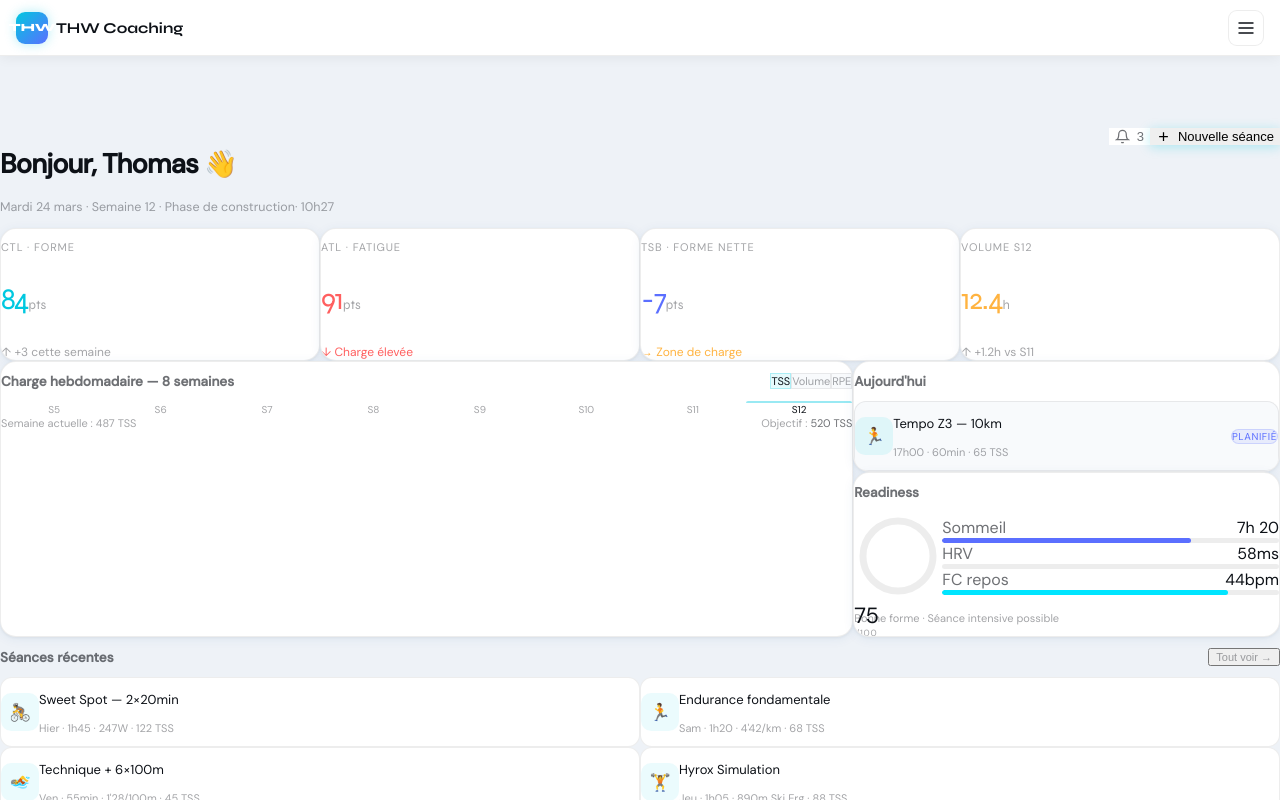
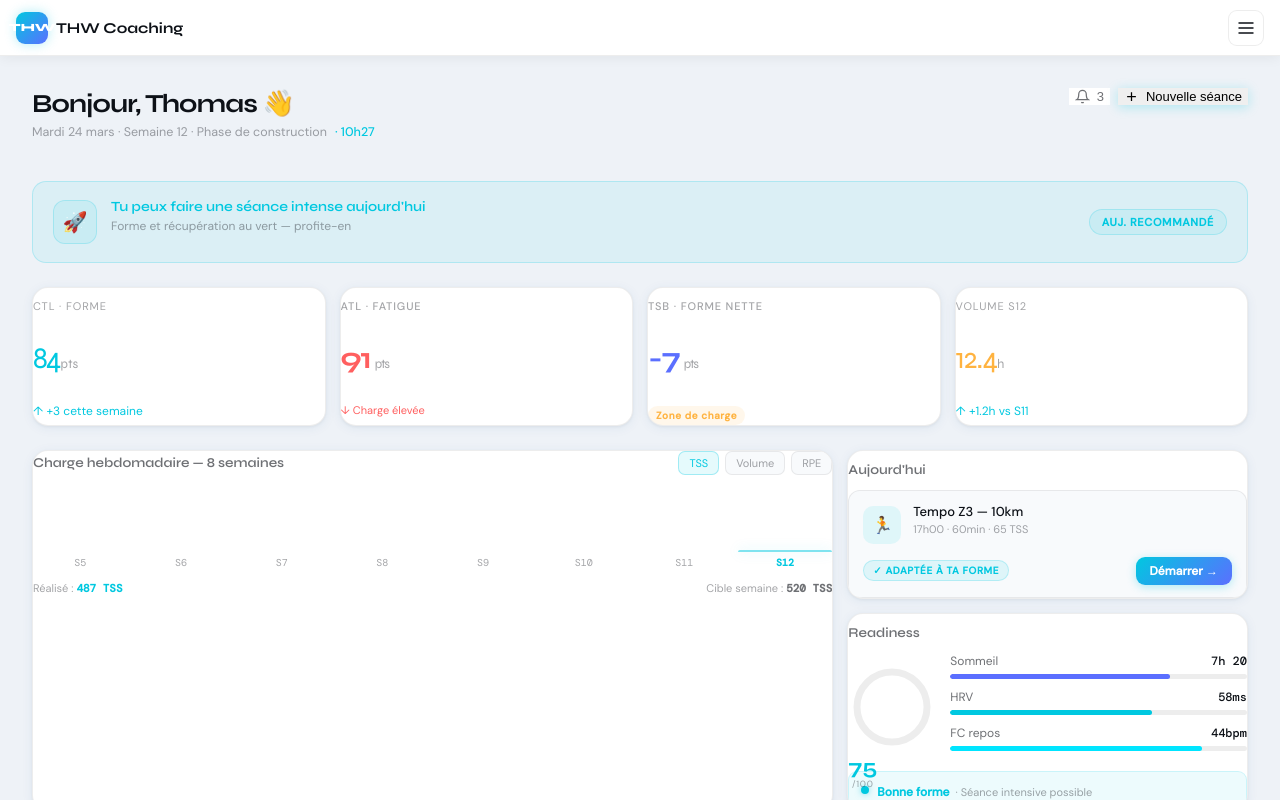
Before and after one commit to alexandreet92-lang/thw-appli, a Next.js app: page / in a window 1280 px wide. Built offline with nearby package versions, Linux system fonts and the light colour scheme.

Commit message:
Update page.tsx

```diff
--- a/src/app/page.tsx
+++ b/src/app/page.tsx
@@ -1,9 +1,14 @@
 import { Card, StatCard } from '@/components/ui/Card'
 import { Button } from '@/components/ui/Button'
 import { Badge } from '@/components/ui/Badge'
-import { cn, formatTime, getTSBColor, getReadinessLabel } from '@/lib/utils'
+import { cn, formatTime, getReadinessLabel } from '@/lib/utils'
 
 const LOAD = { ctl: 84, atl: 91, tsb: -7, volume: 12.4 }
+
+const RECOVERY = {
+  score: 75, sleep: '7h 20', hrv: '58ms', hr: '44bpm',
+  sleepPct: 74, hrvPct: 68, hrPct: 85,
+}
 
 const WEEK_BARS = [
   { label: 'S5',  pct: 55, type: 'build'    },
@@ -23,17 +28,53 @@ const SESSIONS = [
   { sport: '🏋️', name: 'Hyrox Simulation',       meta: 'Jeu · 1h05 · 890m Ski Erg · 88 TSS' },
 ]
 
-const RECOVERY = {
-  score: 75, sleep: '7h 20', hrv: '58ms', hr: '44bpm',
-  sleepPct: 74, hrvPct: 68, hrPct: 85,
+// ── Logique de recommandation ─────────────────────
+function getRecommendation(tsb: number, readiness: number) {
+  if (readiness >= 75 && tsb > -10) {
+    return {
+      text: 'Tu peux faire une séance intense aujourd\'hui',
+      sub: 'Forme et récupération au vert — profite-en',
+      color: '#00c8e0',
+      bg: 'rgba(0,200,224,0.08)',
+      border: 'rgba(0,200,224,0.20)',
+      icon: '🚀',
+    }
+  }
+  if (readiness >= 55 && tsb > -20) {
+    return {
+      text: 'Privilégie une séance modérée',
+      sub: 'Légère fatigue détectée — évite les efforts max',
+      color: '#ffb340',
+      bg: 'rgba(255,179,64,0.08)',
+      border: 'rgba(255,179,64,0.20)',
+      icon: '⚡',
+    }
+  }
+  return {
+    text: 'Récupération recommandée aujourd\'hui',
+    sub: 'Charge élevée — une séance légère ou repos',
+    color: '#ff5f5f',
+    bg: 'rgba(255,95,95,0.08)',
+    border: 'rgba(255,95,95,0.20)',
+    icon: '🔄',
+  }
 }
 
+// ── TSB zone ──────────────────────────────────────
+function getTSBZone(tsb: number) {
+  if (tsb > 5)   return { label: 'Forme optimale',      color: '#00c8e0', bg: 'rgba(0,200,224,0.10)' }
+  if (tsb > -10) return { label: 'Zone de charge',       color: '#ffb340', bg: 'rgba(255,179,64,0.10)' }
+  if (tsb > -25) return { label: 'Fatigue élevée',       color: '#ff5f5f', bg: 'rgba(255,95,95,0.10)' }
+  return               { label: 'Risque de surmenage',   color: '#cc0000', bg: 'rgba(200,0,0,0.10)' }
+}
+
+// ── Readiness Ring ────────────────────────────────
 function ReadinessRing({ score }: { score: number }) {
   const r = 35
   const c = 2 * Math.PI * r
   const off = c - (score / 100) * c
   return (
-    <div className="relative w-[88px] h-[88px] flex-shrink-0">
+    <div className="relative flex-shrink-0" style={{ width: 88, height: 88 }}>
       <svg width="88" height="88" viewBox="0 0 88 88" style={{ transform: 'rotate(-90deg)' }}>
         <circle cx="44" cy="44" r={r} fill="none" stroke="var(--border)" strokeWidth="7"/>
         <circle cx="44" cy="44" r={r} fill="none" stroke="url(#rg)" strokeWidth="7"
@@ -46,49 +87,59 @@ function ReadinessRing({ score }: { score: number }) {
         </defs>
       </svg>
       <div className="absolute inset-0 flex flex-col items-center justify-center">
-        <span className="font-display font-bold text-[22px] leading-none text-brand">{score}</span>
-        <span className="text-[9px] uppercase tracking-[0.08em] text-[var(--text-dim)]">/100</span>
+        <span style={{ fontFamily: 'Syne,sans-serif', fontWeight: 700, fontSize: 22, lineHeight: 1, color: '#00c8e0' }}>
+          {score}
+        </span>
+        <span style={{ fontSize: 9, textTransform: 'uppercase', letterSpacing: '0.08em', color: 'var(--text-dim)' }}>
+          /100
+        </span>
       </div>
     </div>
   )
 }
 
+// ── Progress bar ──────────────────────────────────
 function ProgressBar({ label, value, pct, color }: {
   label: string; value: string; pct: number; color: string
 }) {
   return (
-    <div className="mb-3 last:mb-0">
-      <div className="flex justify-between text-xs mb-1.5">
-        <span className="text-[var(--text-mid)]">{label}</span>
-        <span className="font-mono font-medium">{value}</span>
+    <div style={{ marginBottom: 10 }}>
+      <div style={{ display: 'flex', justifyContent: 'space-between', fontSize: 12, marginBottom: 5 }}>
+        <span style={{ color: 'var(--text-mid)' }}>{label}</span>
+        <span style={{ fontFamily: 'DM Mono,monospace', fontWeight: 500 }}>{value}</span>
       </div>
-      <div className="h-[5px] rounded-full overflow-hidden bg-[var(--border)]">
-        <div className={`h-full rounded-full ${color}`} style={{ width: `${pct}%` }}/>
+      <div style={{ height: 5, borderRadius: 999, overflow: 'hidden', background: 'var(--border)' }}>
+        <div className={color} style={{ height: '100%', width: `${pct}%`, borderRadius: 999 }}/>
       </div>
     </div>
   )
 }
 
+// ═══════════════════════════════════════════════════
+// PAGE
+// ═══════════════════════════════════════════════════
 export default function DashboardPage() {
   const now = new Date()
   const weekDay = now.toLocaleDateString('fr-FR', { weekday: 'long' })
   const dateStr = now.toLocaleDateString('fr-FR', { day: 'numeric', month: 'long' })
+  const reco    = getRecommendation(LOAD.tsb, RECOVERY.score)
+  const tsbZone = getTSBZone(LOAD.tsb)
 
   return (
-<div className="p-4 md:p-8 pt-[72px] md:pt-8">
+    <div style={{ padding: '32px', maxWidth: '100%' }}>
 
-      {/* Header */}
-      <div className="flex items-start justify-between mb-7">
+      {/* ── Header ── */}
+      <div style={{ display: 'flex', alignItems: 'flex-start', justifyContent: 'space-between', marginBottom: 28, flexWrap: 'wrap', gap: 12 }}>
         <div>
-          <h1 className="font-display text-[27px] font-bold tracking-[-0.03em] capitalize">
+          <h1 style={{ fontFamily: 'Syne,sans-serif', fontSize: 26, fontWeight: 700, letterSpacing: '-0.03em', margin: 0 }}>
             Bonjour, Thomas 👋
           </h1>
-          <p className="text-[12.5px] text-[var(--text-dim)] mt-1">
-            <span className="capitalize">{weekDay}</span> {dateStr} · Semaine 12 · Phase de construction
-            <span className="text-brand font-medium ml-2">· {formatTime(now)}</span>
+          <p style={{ fontSize: 12.5, color: 'var(--text-dim)', marginTop: 5 }}>
+            <span style={{ textTransform: 'capitalize' }}>{weekDay}</span> {dateStr} · Semaine 12 · Phase de construction
+            <span style={{ color: '#00c8e0', fontWeight: 500, marginLeft: 8 }}>· {formatTime(now)}</span>
           </p>
         </div>
-        <div className="flex gap-2">
+        <div style={{ display: 'flex', gap: 8 }}>
           <Button variant="ghost">
             <svg className="w-[15px] h-[15px]" viewBox="0 0 24 24" fill="none" stroke="currentColor" strokeWidth={2}>
               <path d="M18 8A6 6 0 006 8c0 7-3 9-3 9h18s-3-2-3-9M13.73 21a2 2 0 01-3.46 0"/>
@@ -104,131 +155,265 @@ export default function DashboardPage() {
         </div>
       </div>
 
-      {/* KPIs */}
-      <div className="grid grid-cols-4 gap-3.5 mb-5">
-        <StatCard label="CTL · Forme" value={LOAD.ctl} unit="pts" variant="brand"
-          sub={<span className="text-brand">↑ +3 cette semaine</span>}/>
-        <StatCard label="ATL · Fatigue" value={LOAD.atl} unit="pts" variant="red"
-          sub={<span className="text-[#ff5f5f]">↓ Charge élevée</span>}/>
-        <StatCard label="TSB · Forme nette" value={LOAD.tsb} unit="pts" variant="blue"
-          sub={<span className={getTSBColor(LOAD.tsb)}>→ Zone de charge</span>}/>
-        <StatCard label="Volume S12" value={LOAD.volume} unit="h" variant="orange"
-          sub={<span className="text-brand">↑ +1.2h vs S11</span>}/>
+      {/* ── 1. RECOMMANDATION DU JOUR ── */}
+      <div style={{
+        padding: '16px 20px',
+        borderRadius: 14,
+        background: reco.bg,
+        border: `1px solid ${reco.border}`,
+        marginBottom: 24,
+        display: 'flex',
+        alignItems: 'center',
+        gap: 14,
+      }}>
+        <div style={{
+          width: 44, height: 44, borderRadius: 12, flexShrink: 0,
+          background: reco.bg, border: `1px solid ${reco.border}`,
+          display: 'flex', alignItems: 'center', justifyContent: 'center',
+          fontSize: 20,
+        }}>
+          {reco.icon}
+        </div>
+        <div style={{ flex: 1 }}>
+          <p style={{ fontFamily: 'Syne,sans-serif', fontWeight: 600, fontSize: 14, color: reco.color, margin: 0 }}>
+            {reco.text}
+          </p>
+          <p style={{ fontSize: 12, color: 'var(--text-dim)', marginTop: 3 }}>
+            {reco.sub}
+          </p>
+        </div>
+        <div style={{
+          padding: '5px 12px', borderRadius: 20,
+          background: reco.bg, border: `1px solid ${reco.border}`,
+          fontSize: 11, fontWeight: 600, color: reco.color,
+          textTransform: 'uppercase', letterSpacing: '0.06em', flexShrink: 0,
+        }}>
+          Auj. recommandé
+        </div>
       </div>
 
-      {/* Charge + Readiness */}
-      <div className="grid grid-cols-[2fr_1fr] gap-3.5 mb-5">
+      {/* ── 2. KPIs ── */}
+      <div style={{ display: 'grid', gridTemplateColumns: 'repeat(4,1fr)', gap: 14, marginBottom: 24 }}>
+        <StatCard label="CTL · Forme" value={LOAD.ctl} unit="pts" variant="brand"
+          sub={<span style={{ color: '#00c8e0' }}>↑ +3 cette semaine</span>}/>
+
+        {/* ATL avec zone couleur */}
+        <Card variant="red">
+          <p style={{ fontSize: 11, fontWeight: 500, letterSpacing: '0.08em', textTransform: 'uppercase', color: 'var(--text-dim)', marginBottom: 10 }}>
+            ATL · Fatigue
+          </p>
+          <p style={{ fontFamily: 'Syne,sans-serif', fontSize: 30, fontWeight: 700, letterSpacing: '-0.04em', lineHeight: 1, color: '#ff5f5f' }}>
+            {LOAD.atl}<span style={{ fontSize: 13, fontWeight: 400, color: 'var(--text-dim)', marginLeft: 4 }}>pts</span>
+          </p>
+          <div style={{ marginTop: 8, display: 'flex', alignItems: 'center', gap: 6 }}>
+            <span style={{ fontSize: 11, color: '#ff5f5f' }}>↓ Charge élevée</span>
+          </div>
+        </Card>
+
+        {/* TSB avec zone */}
+        <Card variant="blue">
+          <p style={{ fontSize: 11, fontWeight: 500, letterSpacing: '0.08em', textTransform: 'uppercase', color: 'var(--text-dim)', marginBottom: 10 }}>
+            TSB · Forme nette
+          </p>
+          <p style={{ fontFamily: 'Syne,sans-serif', fontSize: 30, fontWeight: 700, letterSpacing: '-0.04em', lineHeight: 1, color: '#5b6fff' }}>
+            {LOAD.tsb}<span style={{ fontSize: 13, fontWeight: 400, color: 'var(--text-dim)', marginLeft: 4 }}>pts</span>
+          </p>
+          <div style={{ marginTop: 8 }}>
+            <span style={{
+              display: 'inline-block', padding: '3px 8px', borderRadius: 20,
+              background: tsbZone.bg, color: tsbZone.color,
+              fontSize: 10, fontWeight: 600, letterSpacing: '0.06em',
+            }}>
+              {tsbZone.label}
+            </span>
+          </div>
+        </Card>
+
+        <StatCard label="Volume S12" value={LOAD.volume} unit="h" variant="orange"
+          sub={<span style={{ color: '#00c8e0' }}>↑ +1.2h vs S11</span>}/>
+      </div>
+
+      {/* ── 3. Charge + Droite ── */}
+      <div style={{ display: 'grid', gridTemplateColumns: '2fr 1fr', gap: 14, marginBottom: 24 }}>
+
+        {/* Graph charge */}
         <Card>
-          <div className="flex items-center justify-between mb-3.5">
-            <h2 className="font-display text-[13.5px] font-semibold text-[var(--text-mid)]">
+          <div style={{ display: 'flex', alignItems: 'center', justifyContent: 'space-between', marginBottom: 14 }}>
+            <h2 style={{ fontFamily: 'Syne,sans-serif', fontSize: 13.5, fontWeight: 600, color: 'var(--text-mid)', margin: 0 }}>
               Charge hebdomadaire — 8 semaines
             </h2>
-            <div className="flex gap-1.5">
+            <div style={{ display: 'flex', gap: 6 }}>
               {['TSS', 'Volume', 'RPE'].map((t, i) => (
-                <span key={t} className={cn(
-                  'text-[11px] px-2.5 py-1 rounded-tag border cursor-pointer transition-all',
-                  i === 0
-                    ? 'bg-[rgba(0,200,224,0.10)] border-[rgba(0,200,224,0.25)] text-brand'
-                    : 'bg-[var(--bg-card2)] border-[var(--border)] text-[var(--text-dim)] hover:text-brand hover:border-brand'
-                )}>
+                <span key={t} style={{
+                  fontSize: 11, padding: '4px 10px', borderRadius: 7,
+                  border: '1px solid',
+                  borderColor: i === 0 ? 'rgba(0,200,224,0.3)' : 'var(--border)',
+                  background: i === 0 ? 'rgba(0,200,224,0.10)' : 'var(--bg-card2)',
+                  color: i === 0 ? '#00c8e0' : 'var(--text-dim)',
+                  cursor: 'pointer',
+                }}>
                   {t}
                 </span>
               ))}
             </div>
           </div>
-          <div className="flex items-end gap-1.5 h-20">
+
+          <div style={{ display: 'flex', alignItems: 'flex-end', gap: 6, height: 80 }}>
             {WEEK_BARS.map((b) => (
-              <div key={b.label} className="flex-1 flex flex-col items-center gap-1">
-                <div
-                  className="w-full rounded-t-[4px] hover:brightness-125 transition-all"
-                  style={{
-                    height: `${b.pct}%`,
-                    background: b.type === 'current'
-                      ? 'linear-gradient(180deg,rgba(0,200,224,0.85),rgba(0,200,224,0.30))'
-                      : b.type === 'recovery'
-                        ? 'linear-gradient(180deg,rgba(0,200,224,0.55),rgba(0,200,224,0.18))'
-                        : 'linear-gradient(180deg,rgba(91,111,255,0.60),rgba(91,111,255,0.20))',
-                    border: b.type === 'current' ? '1px solid rgba(0,200,224,0.4)' : 'none',
-                  }}
-                />
-                <span className={cn('text-[10px] font-mono',
-                  b.type === 'current' ? 'text-brand' : 'text-[var(--text-dim)]')}>
+              <div key={b.label} style={{ flex: 1, display: 'flex', flexDirection: 'column', alignItems: 'center', gap: 4 }}>
+                <div style={{
+                  width: '100%',
+                  height: `${b.pct}%`,
+                  borderRadius: '4px 4px 0 0',
+                  background: b.type === 'current'
+                    ? 'linear-gradient(180deg,rgba(0,200,224,0.9),rgba(0,200,224,0.35))'
+                    : b.type === 'recovery'
+                      ? 'linear-gradient(180deg,rgba(0,200,224,0.5),rgba(0,200,224,0.15))'
+                      : 'linear-gradient(180deg,rgba(91,111,255,0.55),rgba(91,111,255,0.18))',
+                  border: b.type === 'current' ? '1px solid rgba(0,200,224,0.5)' : 'none',
+                  boxShadow: b.type === 'current' ? '0 0 12px rgba(0,200,224,0.25)' : 'none',
+                }}/>
+                <span style={{
+                  fontSize: 10, fontFamily: 'DM Mono,monospace',
+                  color: b.type === 'current' ? '#00c8e0' : 'var(--text-dim)',
+                  fontWeight: b.type === 'current' ? 600 : 400,
+                }}>
                   {b.label}
                 </span>
               </div>
             ))}
           </div>
-          <div className="flex justify-between mt-3 text-[11px] text-[var(--text-dim)]">
-            <span>Semaine actuelle : <span className="text-brand font-semibold font-mono">487 TSS</span></span>
-            <span>Objectif : <span className="text-[var(--text-mid)]">520 TSS</span></span>
+
+          <div style={{ display: 'flex', justifyContent: 'space-between', marginTop: 12, fontSize: 11, color: 'var(--text-dim)' }}>
+            <span>Réalisé : <strong style={{ color: '#00c8e0', fontFamily: 'DM Mono,monospace' }}>487 TSS</strong></span>
+            <span>Cible semaine : <strong style={{ color: 'var(--text-mid)', fontFamily: 'DM Mono,monospace' }}>520 TSS</strong></span>
           </div>
         </Card>
 
-        <div className="flex flex-col gap-3.5">
+        {/* Colonne droite */}
+        <div style={{ display: 'flex', flexDirection: 'column', gap: 14 }}>
+
+          {/* Aujourd'hui amélioré */}
           <Card>
-            <h2 className="font-display text-[13.5px] font-semibold text-[var(--text-mid)] mb-3">
+            <h2 style={{ fontFamily: 'Syne,sans-serif', fontSize: 13.5, fontWeight: 600, color: 'var(--text-mid)', marginBottom: 12 }}>
               Aujourd'hui
             </h2>
-            <div className={cn(
-              'flex items-center gap-3 p-3 rounded-[12px] cursor-pointer transition-all',
-              'bg-[var(--bg-card2)] border border-[var(--border)] hover:border-brand'
-            )}>
-              <div className="w-[38px] h-[38px] rounded-[10px] bg-[rgba(0,200,224,0.10)] flex items-center justify-center text-[17px]">
-                🏃
+            <div style={{
+              padding: '12px 14px', borderRadius: 12,
+              background: 'var(--bg-card2)',
+              border: '1px solid var(--border)',
+              cursor: 'pointer',
+            }}>
+              <div style={{ display: 'flex', alignItems: 'center', gap: 12, marginBottom: 10 }}>
+                <div style={{
+                  width: 38, height: 38, borderRadius: 10,
+                  background: 'rgba(0,200,224,0.10)',
+                  display: 'flex', alignItems: 'center', justifyContent: 'center', fontSize: 17, flexShrink: 0,
+                }}>
+                  🏃
+                </div>
+                <div style={{ flex: 1, minWidth: 0 }}>
+                  <p style={{ fontSize: 13, fontWeight: 500, margin: 0, overflow: 'hidden', textOverflow: 'ellipsis', whiteSpace: 'nowrap' }}>
+                    Tempo Z3 — 10km
+                  </p>
+                  <p style={{ fontSize: 11, color: 'var(--text-dim)', marginTop: 2 }}>17h00 · 60min · 65 TSS</p>
+                </div>
               </div>
-              <div className="flex-1 min-w-0">
-                <p className="text-[13px] font-medium truncate">Tempo Z3 — 10km</p>
-                <p className="text-[11px] text-[var(--text-dim)]">17h00 · 60min · 65 TSS</p>
+
+              {/* Badge adapté + bouton */}
+              <div style={{ display: 'flex', alignItems: 'center', justifyContent: 'space-between', gap: 8 }}>
+                <span style={{
+                  display: 'inline-flex', alignItems: 'center', gap: 4,
+                  padding: '3px 9px', borderRadius: 20,
+                  background: 'rgba(0,200,224,0.10)',
+                  border: '1px solid rgba(0,200,224,0.20)',
+                  fontSize: 10, fontWeight: 600, color: '#00c8e0',
+                  textTransform: 'uppercase', letterSpacing: '0.06em',
+                }}>
+                  ✓ Adaptée à ta forme
+                </span>
+                <button style={{
+                  padding: '6px 14px', borderRadius: 9,
+                  background: 'linear-gradient(135deg, #00c8e0, #5b6fff)',
+                  border: 'none', cursor: 'pointer',
+                  color: '#fff', fontSize: 12, fontWeight: 600,
+                  fontFamily: 'DM Sans,sans-serif',
+                  boxShadow: '0 2px 10px rgba(0,200,224,0.3)',
+                }}>
+                  Démarrer →
+                </button>
               </div>
-              <Badge variant="blue">Planifié</Badge>
             </div>
           </Card>
 
+          {/* Readiness amélioré */}
           <Card>
-            <h2 className="font-display text-[13.5px] font-semibold text-[var(--text-mid)] mb-3">
+            <h2 style={{ fontFamily: 'Syne,sans-serif', fontSize: 13.5, fontWeight: 600, color: 'var(--text-mid)', marginBottom: 12 }}>
               Readiness
             </h2>
-            <div className="flex items-center gap-4">
+            <div style={{ display: 'flex', alignItems: 'center', gap: 14, marginBottom: 10 }}>
               <ReadinessRing score={RECOVERY.score} />
-              <div className="flex-1">
+              <div style={{ flex: 1 }}>
                 <ProgressBar label="Sommeil" value={RECOVERY.sleep} pct={RECOVERY.sleepPct} color="bg-[#5b6fff]"/>
-                <ProgressBar label="HRV" value={RECOVERY.hrv} pct={RECOVERY.hrvPct} color="bg-brand"/>
+                <ProgressBar label="HRV" value={RECOVERY.hrv} pct={RECOVERY.hrvPct} color="bg-[#00c8e0]"/>
                 <ProgressBar label="FC repos" value={RECOVERY.hr} pct={RECOVERY.hrPct} color="bg-[#00e5ff]"/>
               </div>
             </div>
-            <p className="mt-3 text-[11px] text-[var(--text-dim)] flex items-center gap-2">
-              <span className="w-2 h-2 rounded-full bg-brand inline-block shadow-brand-sm"/>
-              {getReadinessLabel(RECOVERY.score)} · Séance intensive possible
-            </p>
+            <div style={{
+              padding: '8px 12px', borderRadius: 9,
+              background: 'rgba(0,200,224,0.07)',
+              border: '1px solid rgba(0,200,224,0.15)',
+              display: 'flex', alignItems: 'center', gap: 8,
+            }}>
+              <span style={{ width: 8, height: 8, borderRadius: '50%', background: '#00c8e0', flexShrink: 0, boxShadow: '0 0 6px rgba(0,200,224,0.5)' }}/>
+              <div>
+                <span style={{ fontSize: 12, fontWeight: 600, color: '#00c8e0' }}>
+                  {getReadinessLabel(RECOVERY.score)}
+                </span>
+                <span style={{ fontSize: 11, color: 'var(--text-dim)', marginLeft: 6 }}>
+                  · Séance intensive possible
+                </span>
+              </div>
+            </div>
           </Card>
         </div>
       </div>
 
-      {/* Séances récentes */}
-      <div className="flex items-center justify-between mb-3.5">
-        <h2 className="font-display text-[13.5px] font-semibold text-[var(--text-mid)]">
+      {/* ── 4. Séances récentes ── */}
+      <div style={{ display: 'flex', alignItems: 'center', justifyContent: 'space-between', marginBottom: 14 }}>
+        <h2 style={{ fontFamily: 'Syne,sans-serif', fontSize: 13.5, fontWeight: 600, color: 'var(--text-mid)', margin: 0 }}>
           Séances récentes
         </h2>
-        <button className="text-[11px] text-[var(--text-dim)] hover:text-brand transition-colors">
+        <button style={{ fontSize: 11, color: 'var(--text-dim)', background: 'none', border: 'none', cursor: 'pointer' }}>
           Tout voir →
         </button>
       </div>
 
-      <div className="grid grid-cols-2 gap-3.5">
+      <div style={{ display: 'grid', gridTemplateColumns: '1fr 1fr', gap: 14 }}>
         {SESSIONS.map((s, i) => (
-          <div key={i} className={cn(
-            'flex items-center gap-3 p-3 rounded-[12px] cursor-pointer transition-all',
-            'bg-[var(--bg-card)] border border-[var(--border)] shadow-card',
-            'hover:border-brand hover:shadow-brand-sm'
-          )}>
-            <div className="w-[38px] h-[38px] rounded-[10px] bg-[rgba(0,200,224,0.08)] flex items-center justify-center text-[17px]">
+          <div key={i} style={{
+            display: 'flex', alignItems: 'center', gap: 12,
+            padding: '12px 14px', borderRadius: 12, cursor: 'pointer',
+            background: 'var(--bg-card)',
+            border: '1px solid var(--border)',
+            boxShadow: 'var(--shadow-card)',
+            transition: 'all 0.2s',
+          }}>
+            <div style={{
+              width: 38, height: 38, borderRadius: 10,
+              background: 'rgba(0,200,224,0.08)',
+              display: 'flex', alignItems: 'center', justifyContent: 'center',
+              fontSize: 17, flexShrink: 0,
+            }}>
               {s.sport}
             </div>
-            <div className="flex-1 min-w-0">
-              <p className="text-[13px] font-medium truncate">{s.name}</p>
-              <p className="text-[11px] text-[var(--text-dim)]">{s.meta}</p>
+            <div style={{ flex: 1, minWidth: 0 }}>
+              <p style={{ fontSize: 13, fontWeight: 500, margin: 0, overflow: 'hidden', textOverflow: 'ellipsis', whiteSpace: 'nowrap' }}>
+                {s.name}
+              </p>
+              <p style={{ fontSize: 11, color: 'var(--text-dim)', marginTop: 2 }}>{s.meta}</p>
             </div>
-            <span className="w-2 h-2 rounded-full bg-brand shadow-brand-sm flex-shrink-0"/>
+            <span style={{ width: 8, height: 8, borderRadius: '50%', background: '#00c8e0', flexShrink: 0, boxShadow: '0 0 6px rgba(0,200,224,0.4)' }}/>
           </div>
         ))}
       </div>
```
